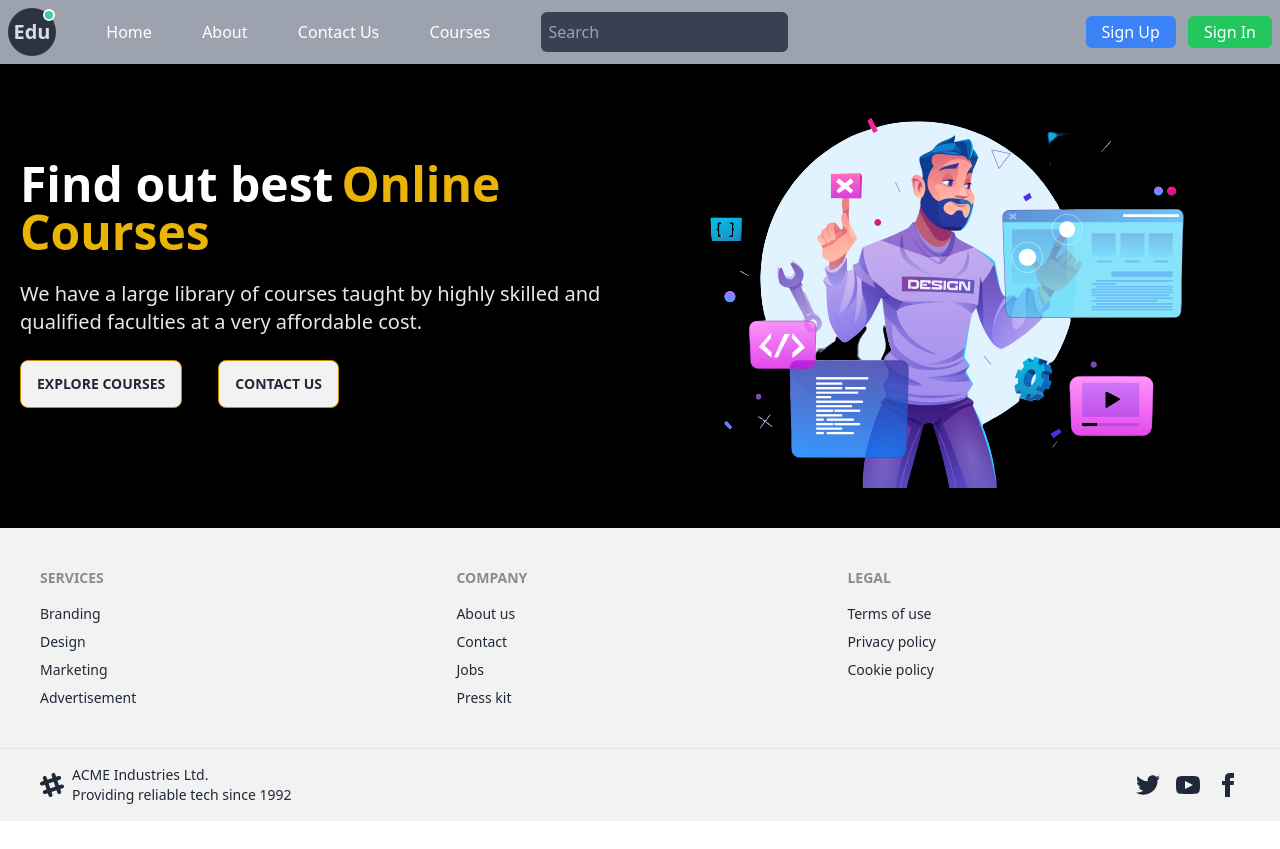
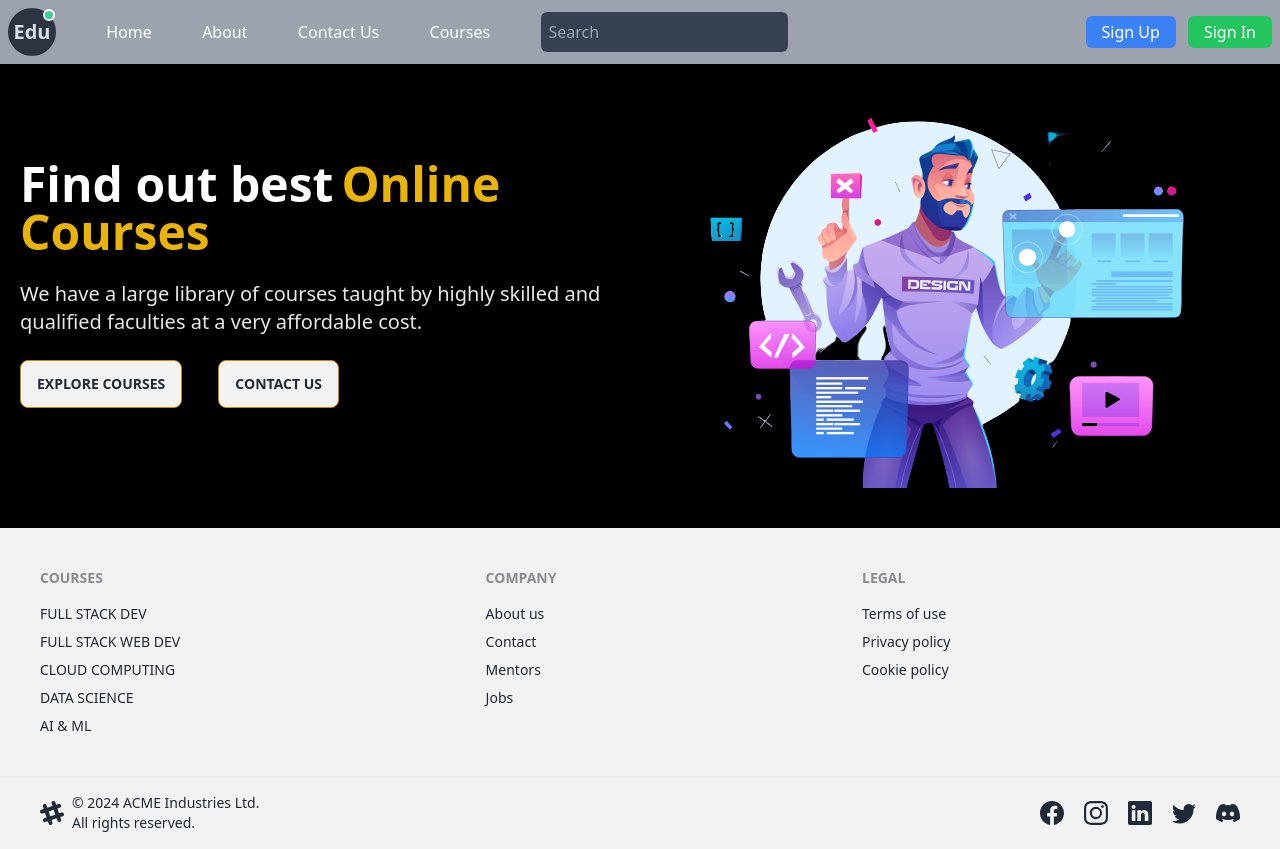
Before and after one commit to MohdShoaib530/lms-client, a React (Vite) app: page / in a window 1280 px wide. Before the commit the page ends 821 px from the top, so only its background shows below. Built offline with nearby package versions, Linux system fonts and the light colour scheme.

Commit message:
add signup and signin button to sidebar

```diff
--- a/src/Components/Footer.jsx
+++ b/src/Components/Footer.jsx
@@ -1,23 +1,25 @@
-import { BsFacebook, BsInstagram, BsLinkedin, BsTwitter } from "react-icons/bs";
+import { BsDiscord,BsFacebook, BsInstagram, BsLinkedin, BsTwitter } from "react-icons/bs";
 
 function Footer() {
     const currentDate = new Date();
     const year = currentDate.getFullYear();
     return (
-        <><footer className="footer p-10 bg-base-200 text-base-content">
+        <>
+            <footer className="footer p-10 bg-base-200 text-base-content">
                 <nav>
-                <header className="footer-title">Services</header>
-                <a className="link link-hover">Branding</a>
-                <a className="link link-hover">Design</a>
-                <a className="link link-hover">Marketing</a>
-                <a className="link link-hover">Advertisement</a>
+                    <header className="footer-title">Courses</header>
+                    <a className="link link-hover">FULL STACK DEV</a>
+                    <a className="link link-hover">FULL STACK WEB DEV</a>
+                    <a className="link link-hover">CLOUD COMPUTING</a>
+                    <a className="link link-hover">DATA SCIENCE</a>
+                    <a className="link link-hover">AI & ML</a>
                 </nav>
                 <nav>
                     <header className="footer-title">Company</header>
                     <a className="link link-hover">About us</a>
                     <a className="link link-hover">Contact</a>
+                    <a className="link link-hover">Mentors</a>
                     <a className="link link-hover">Jobs</a>
-                <a className="link link-hover">Press kit</a>
                 </nav>
                 <nav>
                     <header className="footer-title">Legal</header>
@@ -25,19 +27,23 @@ function Footer() {
                     <a className="link link-hover">Privacy policy</a>
                     <a className="link link-hover">Cookie policy</a>
                 </nav>
-        </footer><footer className="footer px-10 py-4 border-t bg-base-200 text-base-content border-base-300">
+            </footer>
+            <footer className="footer px-10 py-4 border-t bg-base-200 text-base-content border-base-300">
                 <aside className="items-center grid-flow-col">
                     <svg width="24" height="24" viewBox="0 0 24 24" xmlns="http://www.w3.org/2000/svg" fillRule="evenodd" clipRule="evenodd" className="fill-current"><path d="M22.672 15.226l-2.432.811.841 2.515c.33 1.019-.209 2.127-1.23 2.456-1.15.325-2.148-.321-2.463-1.226l-.84-2.518-5.013 1.677.84 2.517c.391 1.203-.434 2.542-1.831 2.542-.88 0-1.601-.564-1.86-1.314l-.842-2.516-2.431.809c-1.135.328-2.145-.317-2.463-1.229-.329-1.018.211-2.127 1.231-2.456l2.432-.809-1.621-4.823-2.432.808c-1.355.384-2.558-.59-2.558-1.839 0-.817.509-1.582 1.327-1.846l2.433-.809-.842-2.515c-.33-1.02.211-2.129 1.232-2.458 1.02-.329 2.13.209 2.461 1.229l.842 2.515 5.011-1.677-.839-2.517c-.403-1.238.484-2.553 1.843-2.553.819 0 1.585.509 1.85 1.326l.841 2.517 2.431-.81c1.02-.33 2.131.211 2.461 1.229.332 1.018-.21 2.126-1.23 2.456l-2.433.809 1.622 4.823 2.433-.809c1.242-.401 2.557.484 2.557 1.838 0 .819-.51 1.583-1.328 1.847m-8.992-6.428l-5.01 1.675 1.619 4.828 5.011-1.674-1.62-4.829z"></path></svg>
-                    <p>ACME Industries Ltd. <br />Providing reliable tech since 1992</p>
+                    <p>© {year} ACME Industries Ltd. <br /> All rights reserved.</p>
                 </aside>
                 <nav className="md:place-self-center md:justify-self-end">
-                    <div className="grid grid-flow-col gap-4">
-                        <a><svg xmlns="http://www.w3.org/2000/svg" width="24" height="24" viewBox="0 0 24 24" className="fill-current"><path d="M24 4.557c-.883.392-1.832.656-2.828.775 1.017-.609 1.798-1.574 2.165-2.724-.951.564-2.005.974-3.127 1.195-.897-.957-2.178-1.555-3.594-1.555-3.179 0-5.515 2.966-4.797 6.045-4.091-.205-7.719-2.165-10.148-5.144-1.29 2.213-.669 5.108 1.523 6.574-.806-.026-1.566-.247-2.229-.616-.054 2.281 1.581 4.415 3.949 4.89-.693.188-1.452.232-2.224.084.626 1.956 2.444 3.379 4.6 3.419-2.07 1.623-4.678 2.348-7.29 2.04 2.179 1.397 4.768 2.212 7.548 2.212 9.142 0 14.307-7.721 13.995-14.646.962-.695 1.797-1.562 2.457-2.549z"></path></svg></a>
-                        <a><svg xmlns="http://www.w3.org/2000/svg" width="24" height="24" viewBox="0 0 24 24" className="fill-current"><path d="M19.615 3.184c-3.604-.246-11.631-.245-15.23 0-3.897.266-4.356 2.62-4.385 8.816.029 6.185.484 8.549 4.385 8.816 3.6.245 11.626.246 15.23 0 3.897-.266 4.356-2.62 4.385-8.816-.029-6.185-.484-8.549-4.385-8.816zm-10.615 12.816v-8l8 3.993-8 4.007z"></path></svg></a>
-                        <a><svg xmlns="http://www.w3.org/2000/svg" width="24" height="24" viewBox="0 0 24 24" className="fill-current"><path d="M9 8h-3v4h3v12h5v-12h3.642l.358-4h-4v-1.667c0-.955.192-1.333 1.115-1.333h2.885v-5h-3.808c-3.596 0-5.192 1.583-5.192 4.615v3.385z"></path></svg></a>
+                    <div className="grid grid-flow-col gap-5 text-2xl">
+                        <a href=""><BsFacebook/></a>
+                        <a href=""><BsInstagram/></a>
+                        <a href=""><BsLinkedin/></a>
+                        <a href=""><BsTwitter/></a>
+                        <a href=""><BsDiscord/></a>
                     </div>
                 </nav>
-            </footer></>
+            </footer>
+        </>
     );
 }
 
--- a/src/Layouts/HomeLayout.jsx
+++ b/src/Layouts/HomeLayout.jsx
@@ -1,10 +1,20 @@
 import {AiFillCloseCircle} from 'react-icons/ai';
 import {FiMenu} from 'react-icons/fi';
-import { Link } from 'react-router-dom';
+import { useDispatch, useSelector } from 'react-redux';
+import { Link, useNavigate } from 'react-router-dom';
 
 import Footer from '../Components/Footer';
 import Navbar from '../Components/Navbar';
 function HomeLayout({ children }) {
+
+    const dispatch = useDispatch();
+    const navigate = useNavigate();
+
+    // for checking if user is logged in
+    const isLoggedIn = useSelector((state) => (state?.auth?.isLoggedin));
+
+    //  for displaying options according to role of user
+    const role = useSelector((state) => (state?.auth?.role));
 
     function changeWidth() {
         const drawerSide = document.getElementsByClassName("drawer-side");
@@ -17,6 +27,15 @@ function HomeLayout({ children }) {
 
         const drawerSide = document.getElementsByClassName("drawer-side");
         drawerSide[0].style.width = '0';
+    }
+
+    function handleLogout(e) {
+        e.preventDefault();
+
+        // const res = dispatch(logout());
+        // if(res?.payload?.success){}
+
+         navigate('/')
     }
 
     return (
@@ -37,7 +56,7 @@ function HomeLayout({ children }) {
                     <label htmlFor="my-drawer" aria-label="close sidebar" className="drawer-overlay">
                     </label>
                     <ul className="menu min-h-full p-4 w-48 sm:w-80 bg-base-200 text-base-content">
-                        <li className="w-fit text-white border z-50">
+                        <li className="w-fit text-white  z-50">
                             <button onClick={hideDrawer}>
                                 <AiFillCloseCircle size={24} />
                             </button>
@@ -45,6 +64,11 @@ function HomeLayout({ children }) {
                         <li>
                             <Link to="/">Home</Link>
                         </li>
+                        {isLoggedIn && role === "ADMIN" && (
+                            <li>
+                                <Link to={'/admin/dashboard'}>Admin Dashbord</Link>
+                            </li>
+                        )}
 
                         <li>
                             <Link to="/courses">All Courses</Link>
@@ -57,6 +81,27 @@ function HomeLayout({ children }) {
                         <li>
                             <Link to="/about">About Us</Link>
                         </li>
+                        {!isLoggedIn && (
+                            <div className='absolute bottom-3 w-full flex flex-row items-center gap-4'>
+                                <button className='btn-primary px-3 rounded-lg text-lg'>
+                                    <Link to={'/signin'}>SignIn</Link>
+                                </button>
+                                <button className='btn-secondary px-2 rounded-lg text-lg'>
+                                    <Link to={'/signup'}>SingUp</Link>
+                                </button>
+                            </div>
+                        )}
+                        {isLoggedIn && (
+                            <div className='absolute bottom-3 w-full flex flex-row items-center gap-4'>
+                                <button className='btn-primary px-3 rounded-lg text-lg'>
+                                    <Link to={'/user/profile'}>Profile</Link>
+                                </button>
+                                <button className='btn-secondary px-2 rounded-lg text-lg'>
+                                    <Link onClick={handleLogout}>Logout</Link>
+                                </button>
+                            </div>
+                        )}
+
                     </ul>
                 </div>
             </div>
```
Lines whose indentation alone changed are shown as unchanged.
